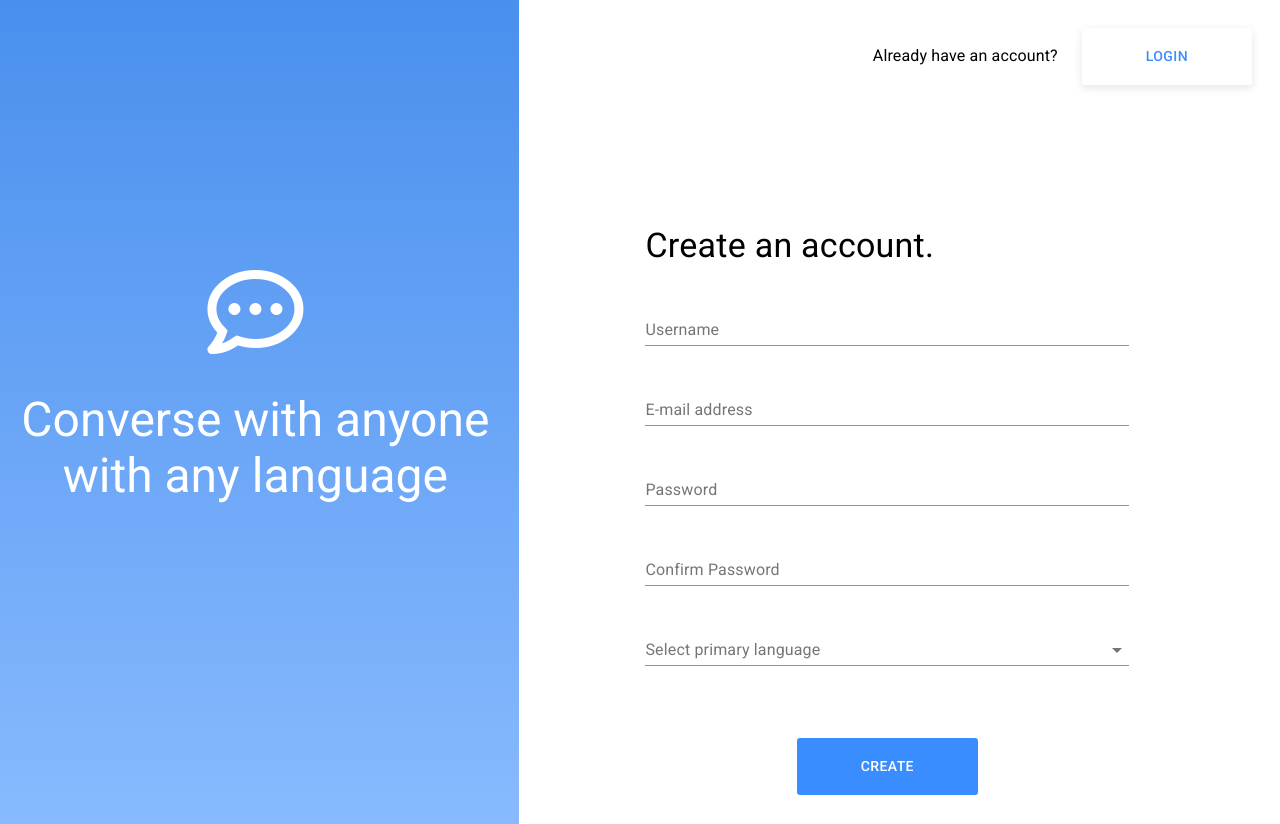
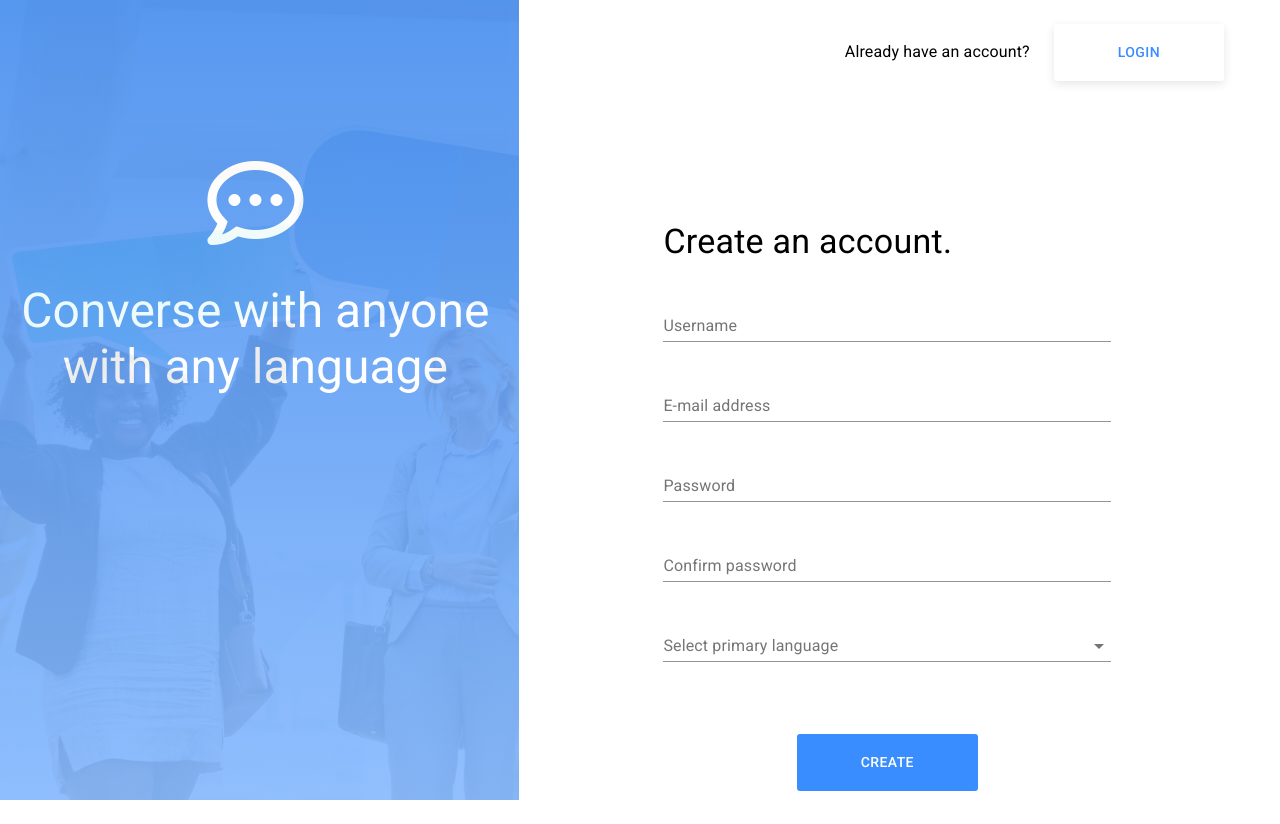
Before and after one commit to hatchways/world-messenger, a React (Create React App) app in the folder client/: page /register in a window 1280 px wide. After the commit the page ends 803 px from the top, so only its background shows below. Built offline with nearby package versions, Linux system fonts and the light colour scheme.

Commit message:
Added Background Image

```diff
--- a/client/package.json
+++ b/client/package.json
@@ -30,7 +30,7 @@
       "last 1 chrome version",
       "last 1 firefox version",
       "last 1 safari version"
-    ],
-    "proxy": "http://localhost:5000"
-  }
+    ]
+  },
+  "proxy": "http://localhost:5000"
 }
--- a/client/src/components/App.js
+++ b/client/src/components/App.js
@@ -7,7 +7,7 @@ const App = () => {
     <div>
       <BrowserRouter>
         <Switch>
-          <Route path='/' component={Landing}/>
+          <Route path={['/', '/login', '/register']} component={Landing}/>
         </Switch>
       </BrowserRouter>
     </div>
--- a/client/src/components/Landing.js
+++ b/client/src/components/Landing.js
@@ -6,14 +6,31 @@ import { makeStyles } from '@material-ui/styles';
 import Register from './Register';
 import Login from './Login';
 
+import bg from '../assets/bg.jpg';
+
 const useStyles = makeStyles({
   root: {
     height: '100vh',
-    width: '100%'
+    width: '100%',
+    margin: -16
   },
   splash: {
     backgroundImage: 'linear-gradient(#498FEE, #88BAFE)',
-    color: 'white'
+    color: 'white',
+    height: '100%',
+    width: '100%',
+    opacity: 0.92,
+    margin: 0
+  },
+  background: {
+    backgroundImage: `url(${bg})`,
+    backgroundSize: 'cover',
+    height: '101%',
+    width: '100%',
+    margin: 0
+  },
+  icon: {
+    marginTop: '28%'
   }
 })
 
@@ -23,15 +40,15 @@ const Landing = () => {
     <BrowserRouter>
       <Grid container spacing={0} className={classes.root}>
 
+        <Grid item sm={5} className={classes.background}>
           <Grid
-          item container
-          sm={5}
+            container
             direction='column'
             alignItems='center'
             className={classes.splash}
             spacing={4}
           >
-          <Grid item style={{marginTop:'16rem'}}>
+            <Grid item className={classes.icon}>
               <i className='far fa-comment-dots fa-6x'></i>
             </Grid>
             <Grid item>
@@ -40,13 +57,12 @@ const Landing = () => {
               </Typography>
             </Grid>
           </Grid>
+        </Grid>
 
         <Switch>
-          <Route exact path='/' component={Login}/>
-          <Route path='/login' component={Login}/>
           <Route path='/register' component={Register}/>
+          <Route path={['/', '/login']} component={Login}/>
         </Switch>
-
 
       </Grid>
     </BrowserRouter>
--- a/client/src/components/Login.js
+++ b/client/src/components/Login.js
@@ -49,6 +49,7 @@ class Login extends Component {
         direction='column'
         alignItems='center'
         spacing={3}
+        style={FormStyles.root}
       >
         <Grid item container justify='flex-end' spacing={3} alignItems='center' style={FormStyles.header}>
           <Grid item>
--- a/client/src/components/Register.js
+++ b/client/src/components/Register.js
@@ -66,6 +66,7 @@ class Register extends Component {
         direction='column'
         alignItems='center'
         spacing={3}
+        style={FormStyles.root}
       >
         <Grid item container justify='flex-end' spacing={3} alignItems='center' style={FormStyles.header}>
           <Grid item>
@@ -116,7 +117,7 @@ class Register extends Component {
               </Grid>
               <Grid item>
                 <TextField
-                  label='Confirm Password'
+                  label='Confirm password'
                   name='password2'
                   type='password'
                   onChange={this.onChange}
--- a/client/src/styles/FormStyles.js
+++ b/client/src/styles/FormStyles.js
@@ -1,4 +1,7 @@
 const styles = {
+  root: {
+    margin: 0
+  },
   header: {
     padding: '2rem'
   },
```
Also changed, not shown: client/src/assets/bg.jpg (added). Lines whose indentation alone changed are shown as unchanged.
